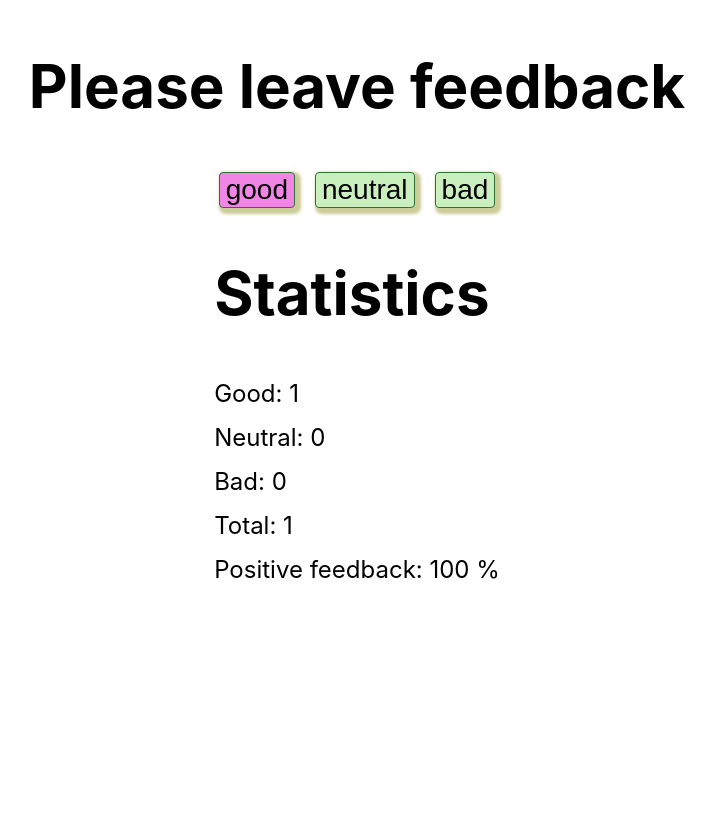
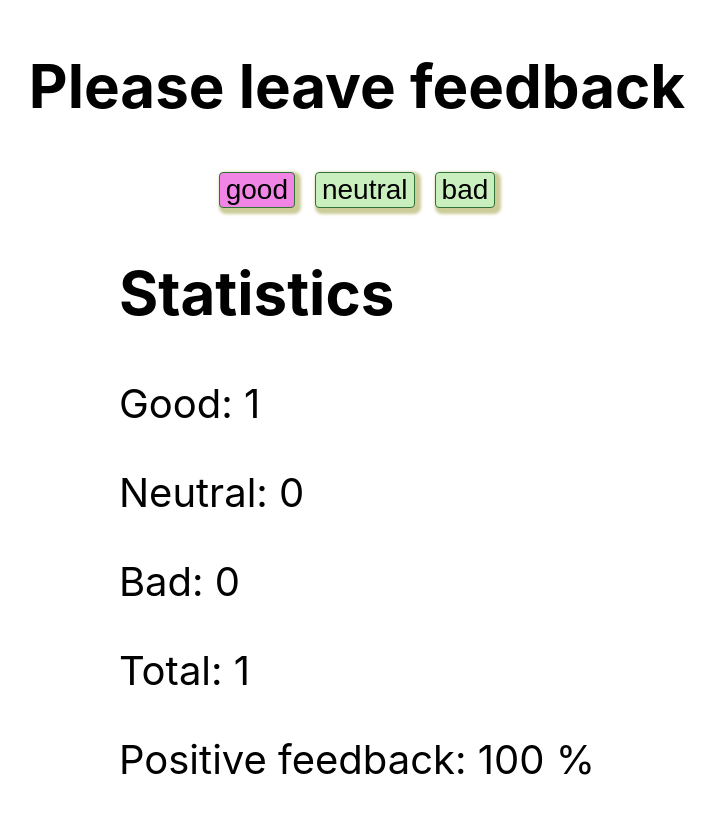
Before and after one commit to IraMira333/goit-react-hw-02-feedback, a React (Create React App) app: page / in a window 1280 px wide. Both pictures are taken after a click on the button "good". Shown: the top 814 px of the page, without its empty margins (283-998 px from the left). Built offline with nearby package versions, Linux system fonts and the light colour scheme.

Commit message:
Update Statistics.jsx

```diff
--- a/src/components/Statistics/Statistics.jsx
+++ b/src/components/Statistics/Statistics.jsx
@@ -3,12 +3,12 @@ import PropTypes from 'prop-types';
 import css from './Statistics.css';
 
 const Statistics = ({ good, neutral, bad, total, positivePercentage }) => (
-  <div className="box">
-    <p className="text">Good: {good}</p>
-    <p className="text">Neutral: {neutral}</p>
-    <p className="text">Bad: {bad}</p>
-    <p className="text">Total: {total}</p>
-    <p className="text">Positive feedback: {positivePercentage} %</p>
+  <div className={css.box}>
+    <p className={css.text}>Good: {good}</p>
+    <p className={css.text}>Neutral: {neutral}</p>
+    <p className={css.text}>Bad: {bad}</p>
+    <p className={css.text}>Total: {total}</p>
+    <p className={css.text}>Positive feedback: {positivePercentage} %</p>
   </div>
 );
 
```
